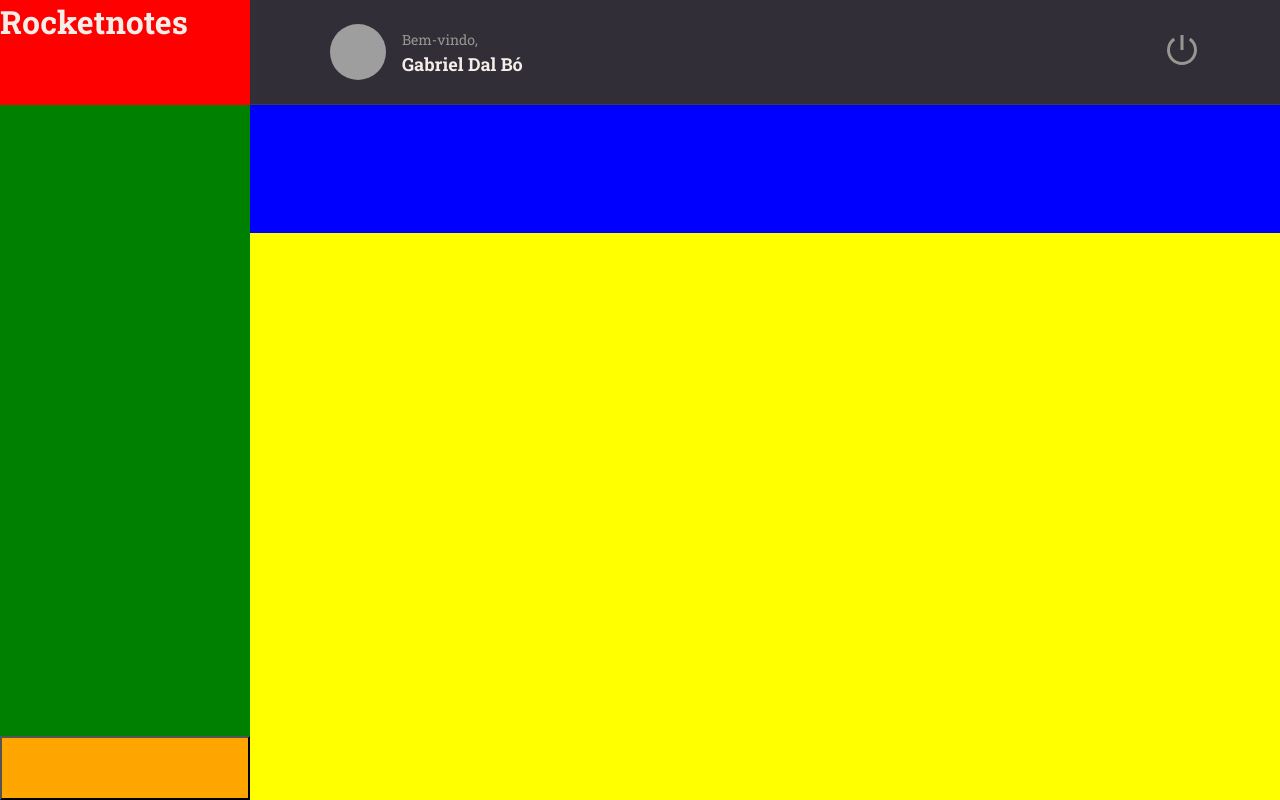
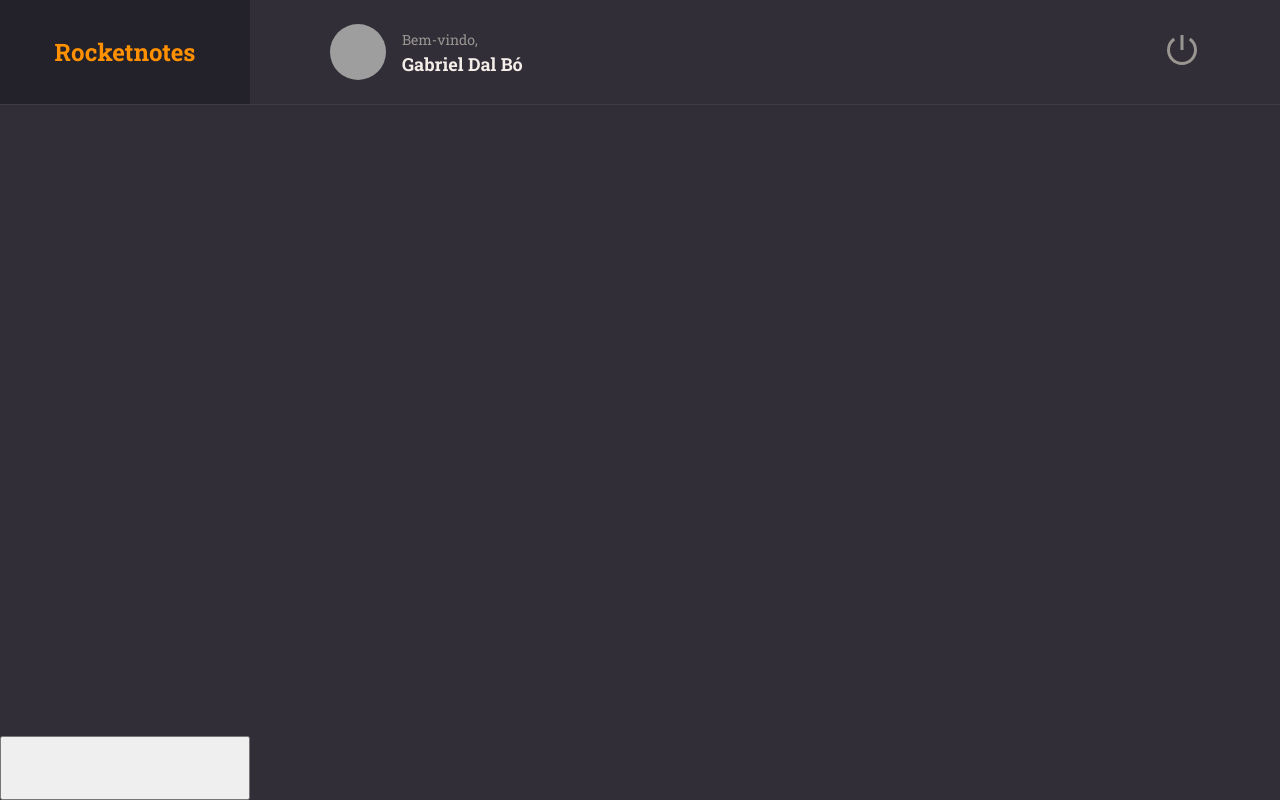
Before and after one commit to gabrielpdb/rocketseat-explorer-stage09-01, a React (Vite) app: page / in a window 1280 px wide. Built offline with nearby package versions, Linux system fonts and the light colour scheme; grey boxes are pictures that could not be loaded.

Commit message:
Logotipo

```diff
--- a/src/pages/Home/styles.js
+++ b/src/pages/Home/styles.js
@@ -18,25 +18,32 @@
 
 export const Brand = styled.div`
   grid-area: brand;
-  background: red;
+
+  display: flex;
+  justify-content: center;
+  align-items: center;
+
+  border-bottom: 1px solid ${({ theme }) => theme.COLORS.BACKGROUND_700};
+  background-color: ${({ theme }) => theme.COLORS.BACKGROUND_900};
+
+  > h1 {
+    font-size: 24px;
+    color: ${({ theme }) => theme.COLORS.ORANGE};
+  }
 `
 
 export const Menu = styled.ul`
   grid-area: menu;
-  background: green;
 `
 
 export const Search = styled.div`
   grid-area: search;
-  background: blue;
 `
 
 export const Content = styled.div`
   grid-area: content;
-  background: yellow;
 `
 
 export const NewNote = styled.button`
   grid-area: newnote;
-  background: orange;
 `
```
